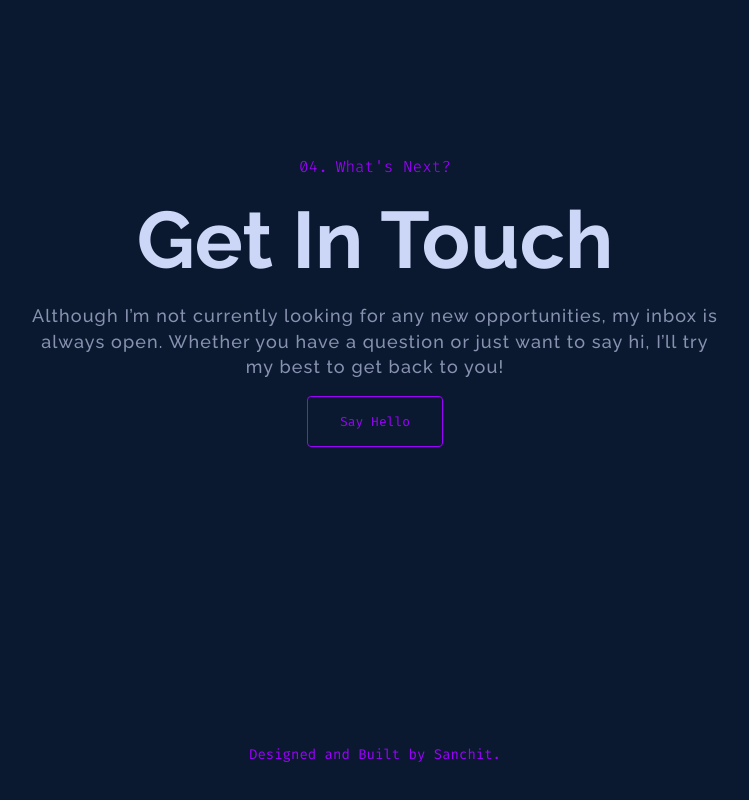
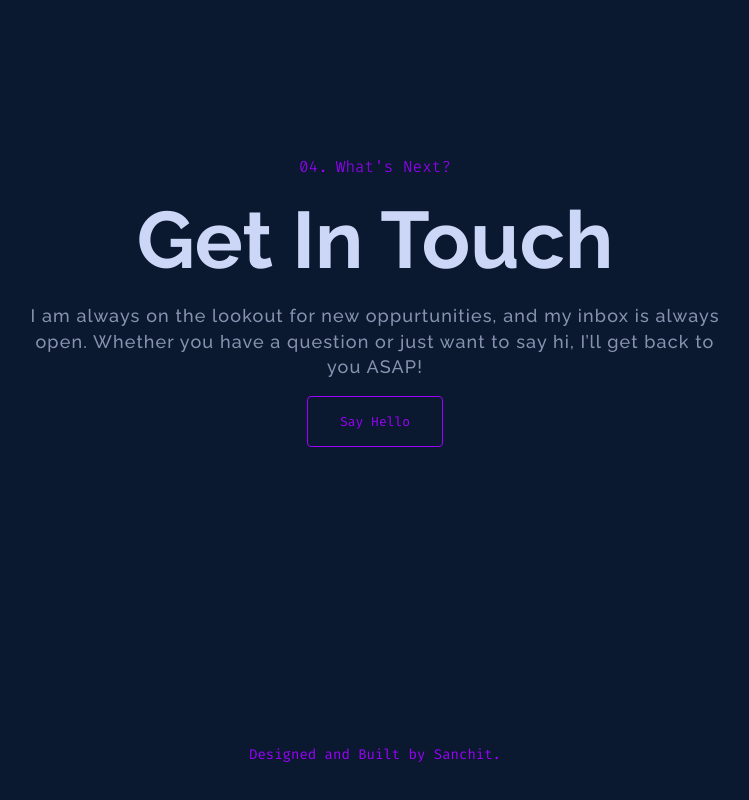
Before and after one commit to sanch1t/nextport, a Next.js app: page / in a window 1280 px wide. Shown: the part 3319-4119 px from the top of the page, without its empty margins (265-1014 px from the left). Built offline with nearby package versions, Linux system fonts and the light colour scheme.

Commit message:
Content Update

```diff
--- a/src/sections/Contact.tsx
+++ b/src/sections/Contact.tsx
@@ -18,9 +18,9 @@ function Contact() {
       <h2 className="contact-title">What&apos;s Next?</h2>
       <h2 className="contact-sub-title">Get In Touch</h2>
       <p className="contact-text">
-        Although I’m not currently looking for any new opportunities, my inbox
+        I am always on the lookout for new oppurtunities, and my inbox
         is always open. Whether you have a question or just want to say hi, I’ll
-        try my best to get back to you!
+        get back to you ASAP!
       </p>
       <div className="contact-cta">
         <Button link="mailto:sanchitsingh1503@gmail.com" text="Say Hello" />
```
